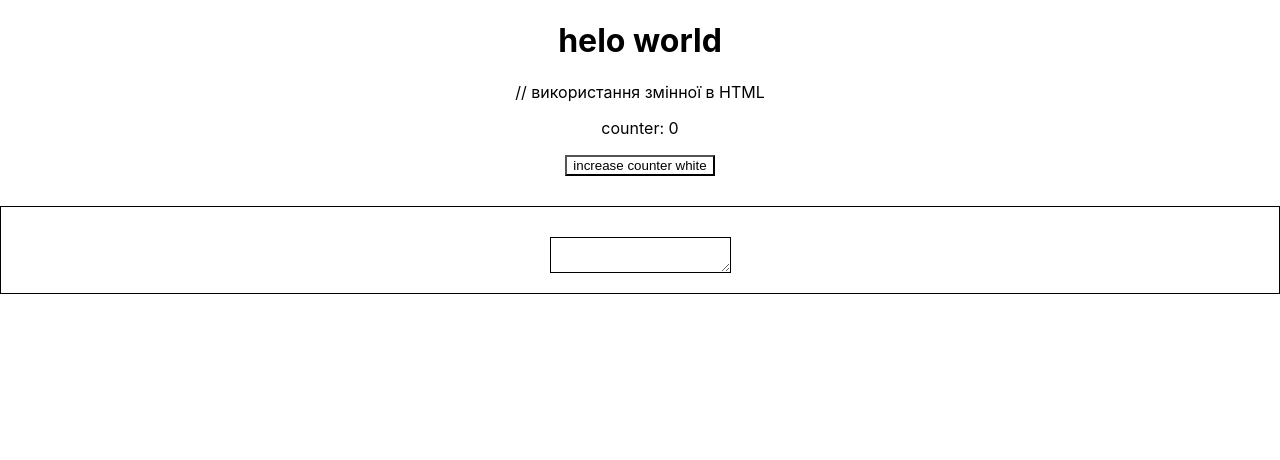
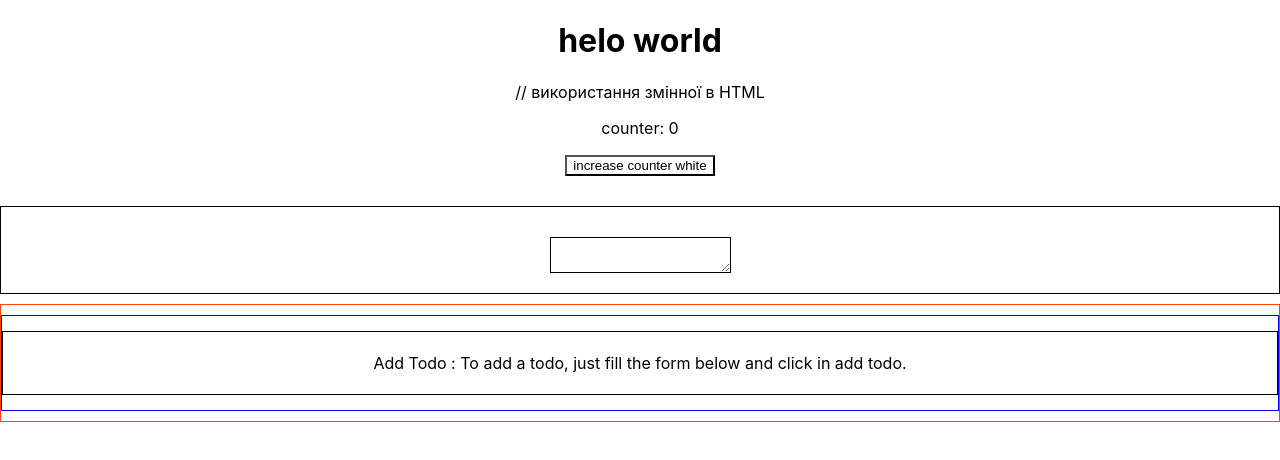
Before and after one commit to romantymets/FirstReactApp, a React (Create React App) app: page / in a window 1280 px wide. Shown: the top 460 px of the page. Built offline with nearby package versions, Linux system fonts and the light colour scheme.

Commit message:
create Todolist

```diff
--- a/src/App.js
+++ b/src/App.js
@@ -2,6 +2,7 @@ import React from 'react';
 import logo from './logo.svg';
 import './App.css';
 import TextEditor from './components/TextEditor/TextEditor';
+import TodoList from './components/TodoList/TodoList';
 
 class App extends React.Component {
   constructor() {
@@ -45,6 +46,7 @@ class App extends React.Component {
           increase counter {begraund}
         </button>
         <TextEditor />
+        <TodoList />
       </div>
     );
   }
--- /dev/null
+++ b/src/components/TodoList/TodoList.css
@@ -0,0 +1,5 @@
+.todo-list-container {
+    border: 1px solid orangered;
+    margin-top: 10px;
+    margin-bottom: 10px;
+}
--- /dev/null
+++ b/src/components/TodoList/TodoList.js
@@ -0,0 +1,23 @@
+import React from 'react';
+import './TodoList.css';
+import TodoHeader from "./components/TodoHeader/TodoHeader"
+class TodoList extends React.Component {
+  constructor() {
+    super();
+    this.state = {
+    }
+  }
+
+  render () {
+    return (
+      <div className="todo-list-container">
+
+        <TodoHeader>
+
+        </TodoHeader>
+      </div>
+    );
+  }
+}
+
+export default TodoList;
--- /dev/null
+++ b/src/components/TodoList/components/TodoHeader/TodoHeadText/TodoHeadText.css
@@ -0,0 +1,8 @@
+.TodoHeadText-container {
+    border: 1px solid black;
+    margin-top: 5px;
+    margin-bottom: 5px;
+    padding-top: 5px;
+    padding-bottom: 5px;
+    display: block;
+}
--- /dev/null
+++ b/src/components/TodoList/components/TodoHeader/TodoHeadText/TodoHeadText.js
@@ -0,0 +1,21 @@
+import React from 'react';
+import './TodoHeadText.css';
+
+class TodoHeadText extends React.Component {
+  constructor() {
+    super();
+    this.state = {
+    }
+  }
+
+  render () {
+    return (
+      <div className="TodoHeadText-container">
+        <p>Add Todo : To add a todo, just fill the form below and click in add todo.
+        </p>
+      </div>
+    );
+  }
+}
+
+export default TodoHeadText;
--- /dev/null
+++ b/src/components/TodoList/components/TodoHeader/TodoHeader.css
@@ -0,0 +1,8 @@
+.TodoHeader-container {
+    border: 1px solid blue;
+    margin-top: 10px;
+    margin-bottom: 10px;
+    padding-top: 10px;
+    padding-bottom: 10px;
+    display: block;
+}
--- /dev/null
+++ b/src/components/TodoList/components/TodoHeader/TodoHeader.js
@@ -0,0 +1,23 @@
+import React from 'react';
+import './TodoHeader.css';
+import TodoHeadText from "./TodoHeadText/TodoHeadText";
+
+class TodoHeader extends React.Component {
+  constructor() {
+    super();
+    this.state = {
+    }
+  }
+
+  render () {
+    return (
+      <div className="TodoHeader-container">
+        <TodoHeadText>
+
+        </TodoHeadText>
+      </div>
+    );
+  }
+}
+
+export default TodoHeader;
```
